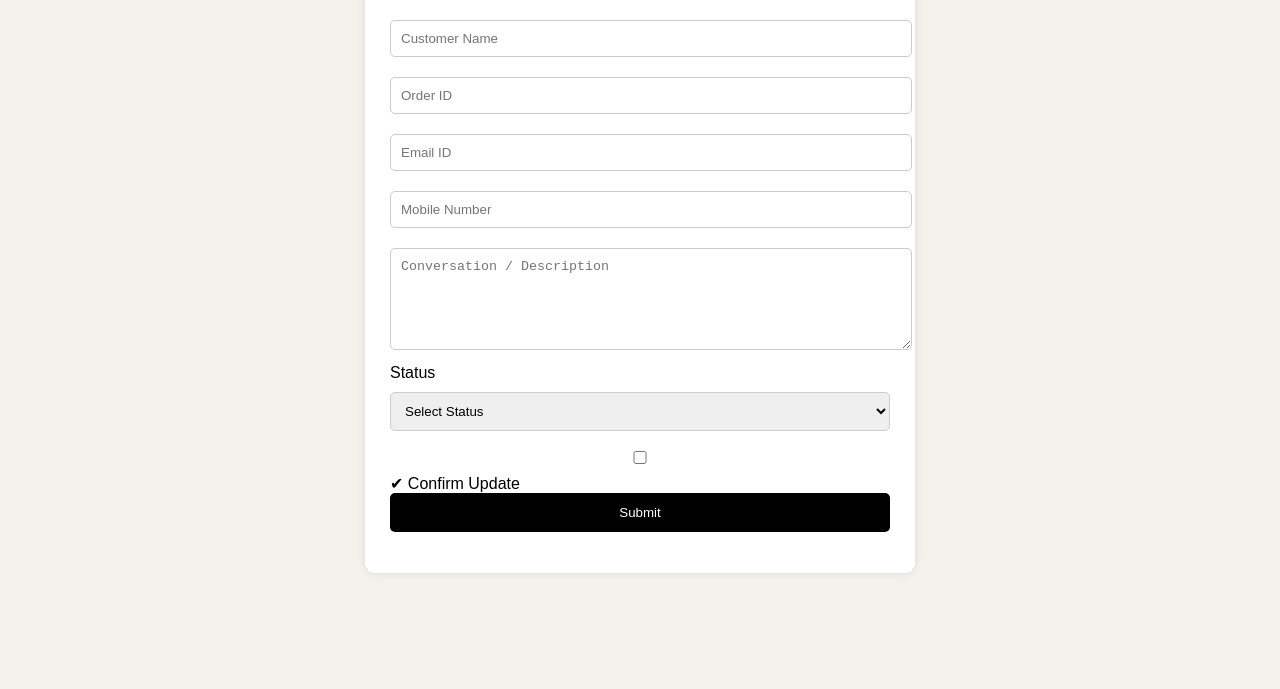
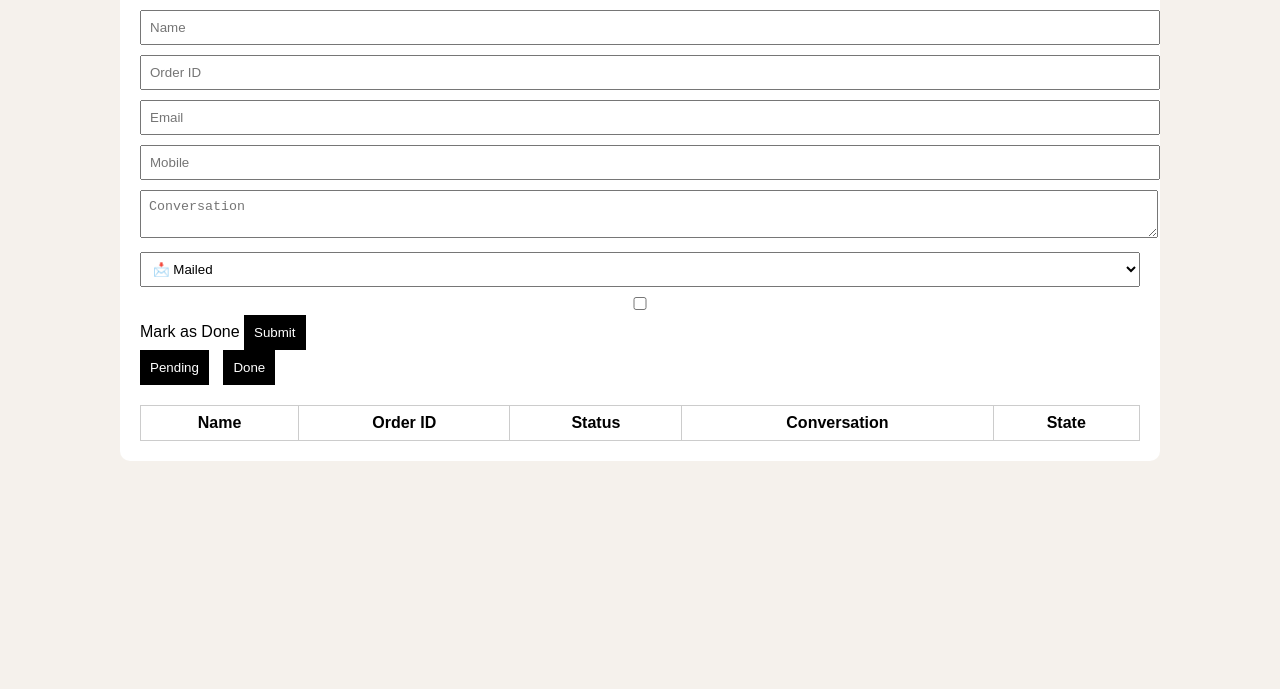
Before and after one commit to kamleshhargun/uc-exchange, a plain HTML site: page index.html in a window 1280 px wide. Shown: the part 111-800 px from the top of the page. Drawn offline with Linux system fonts and the light colour scheme; no server answers.

Commit message:
Update index.html

```diff
--- a/index.html
+++ b/index.html
@@ -1,133 +1,116 @@
 <!DOCTYPE html>
 <html>
 <head>
-  <title>Exchange Status Form</title>
+<title>Exchange Dashboard</title>
 
-  <style>
-    body {
-      font-family: Arial;
-      background: #f5f1ec;
-      padding: 20px;
-    }
+<style>
+body{font-family:Arial;background:#f5f1ec;padding:20px;}
+.box{max-width:1000px;margin:auto;background:#fff;padding:20px;border-radius:10px;}
+input,select,textarea{width:100%;padding:8px;margin:5px 0;}
+button{padding:10px;background:black;color:#fff;border:none;cursor:pointer;}
+.tabs button{margin-right:10px;}
+table{width:100%;border-collapse:collapse;margin-top:20px;}
+th,td{border:1px solid #ccc;padding:8px;}
+.status{font-weight:bold;}
+.pending{color:orange;}
+.done{color:green;}
+</style>
 
-    .form-box {
-      max-width: 500px;
-      background: #fff;
-      padding: 25px;
-      border-radius: 10px;
-      margin: auto;
-      box-shadow: 0 0 10px rgba(0,0,0,0.1);
-    }
-
-    h2 {
-      text-align: center;
-      margin-bottom: 20px;
-    }
-
-    input, select, textarea {
-      width: 100%;
-      padding: 10px;
-      margin: 10px 0;
-      border: 1px solid #ccc;
-      border-radius: 5px;
-    }
-
-    textarea {
-      height: 80px;
-    }
-
-    button {
-      width: 100%;
-      padding: 12px;
-      background: black;
-      color: white;
-      border: none;
-      border-radius: 5px;
-      cursor: pointer;
-    }
-
-    #msg {
-      text-align: center;
-      margin-top: 10px;
-      font-weight: bold;
-    }
-  </style>
 </head>
 
 <body>
 
-<div class="form-box">
+<div class="box">
 
-  <h2>Exchange Status Update</h2>
+<h2>Exchange Dashboard</h2>
 
-  <form id="orderForm">
+<form id="form">
+<input name="name" placeholder="Name" required>
+<input name="orderId" placeholder="Order ID" required>
+<input name="email" placeholder="Email">
+<input name="mobile" placeholder="Mobile">
 
-    <input type="text" name="name" placeholder="Customer Name" required>
-    <input type="text" name="orderId" placeholder="Order ID" required>
-    <input type="email" name="email" placeholder="Email ID" required>
-    <input type="tel" name="mobile" placeholder="Mobile Number" required>
+<textarea name="description" placeholder="Conversation"></textarea>
 
-    <textarea name="description" placeholder="Conversation / Description" required></textarea>
+<select name="status">
+<option>📩 Mailed</option>
+<option>💬 WhatsApp</option>
+<option>Exchange Generated</option>
+<option>Exchange Sent</option>
+<option>Exchange Received</option>
+<option>Refund Paid</option>
+</select>
 
-    <label>Status</label>
-    <select name="status" required>
-      <option value="">Select Status</option>
-      <option>📩 Mailed</option>
-      <option>💬 WhatsApp</option>
-      <option>Exchange Generated</option>
-      <option>Exchange Sent</option>
-      <option>Exchange Received</option>
-      <option>Refund Paid</option>
-    </select>
+<label><input type="checkbox" name="completed"> Mark as Done</label>
 
-    <label>
-      <input type="checkbox" name="completed"> ✔ Confirm Update
-    </label>
+<button>Submit</button>
+</form>
 
-    <button type="submit">Submit</button>
+<div class="tabs">
+<button onclick="loadData('pending')">Pending</button>
+<button onclick="loadData('done')">Done</button>
+</div>
 
-  </form>
-
-  <p id="msg"></p>
+<table>
+<thead>
+<tr>
+<th>Name</th>
+<th>Order ID</th>
+<th>Status</th>
+<th>Conversation</th>
+<th>State</th>
+</tr>
+</thead>
+<tbody id="data"></tbody>
+</table>
 
 </div>
 
-<!-- 🔊 SOUND FILE -->
-<audio id="successSound">
-  <source src="https://www.soundjay.com/buttons/sounds/button-3.mp3" type="audio/mpeg">
-</audio>
+<script>
 
-<script>
-document.getElementById("orderForm").addEventListener("submit", function(e) {
+const URL = "https://script.google.com/macros/s/AKfycbxScIudPR-142a4uBaCljYfCYZ2_L85yYGGZXvsIhMQW8LbGozPGJmO8CRxlysOEpqLzg/exec";
+
+// submit
+document.getElementById("form").addEventListener("submit", e=>{
   e.preventDefault();
+  fetch(URL,{method:"POST", body:new FormData(e.target)})
+  .then(()=>{
+    e.target.reset();
+    loadData('pending');
+  });
+});
 
-  var form = this;
-  var formData = new FormData(form);
+// load data
+function loadData(type){
+  fetch(URL)
+  .then(res=>res.json())
+  .then(data=>{
+    let html="";
 
-  document.getElementById("msg").innerText = "⏳ Saving...";
+    data.forEach(r=>{
 
-  fetch("https://script.google.com/macros/s/AKfycbzNto4y-Rsc4amQyn2gzenJwyb4mlSsqk4oo3WJziVuDLYGeoKkZkkcEijfGIeAXm_ovw/exec", {
-    method: "POST",
-    body: formData
-  })
-  .then(res => res.text())
-  .then(data => {
+      if(type=="pending" && r.confirmed=="Yes ✔") return;
+      if(type=="done" && r.confirmed!="Yes ✔") return;
 
-    // ✅ SUCCESS MESSAGE
-    document.getElementById("msg").innerText = "✅ Saved Successfully!";
+      let stateClass = r.confirmed=="Yes ✔" ? "done" : "pending";
+      let stateText = r.confirmed=="Yes ✔" ? "DONE ✅" : "PENDING ⏳";
 
-    // 🔊 PLAY SOUND
-    document.getElementById("successSound").play();
+      html += `
+      <tr>
+        <td>${r.name}</td>
+        <td>${r.orderId}</td>
+        <td class="status">${r.status}</td>
+        <td style="white-space:pre-line">${r.description}</td>
+        <td class="${stateClass}">${stateText}</td>
+      </tr>`;
+    });
 
-    // 🧹 RESET FORM
-    form.reset();
+    document.getElementById("data").innerHTML = html;
+  });
+}
 
-  })
-  .catch(err => {
-    document.getElementById("msg").innerText = "❌ Error!";
-  });
+loadData('pending');
 
-});
 </script>
 
 </body>
```
